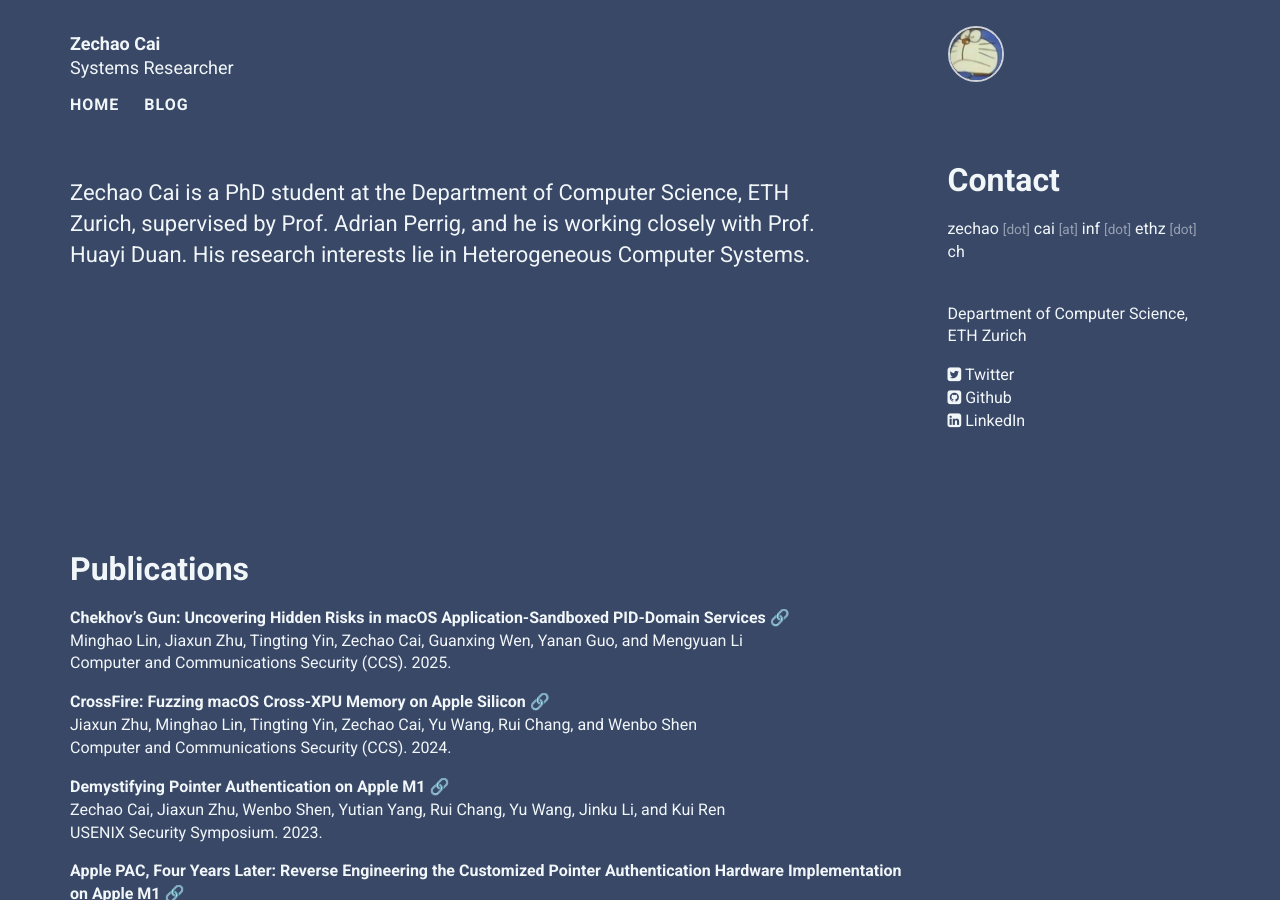
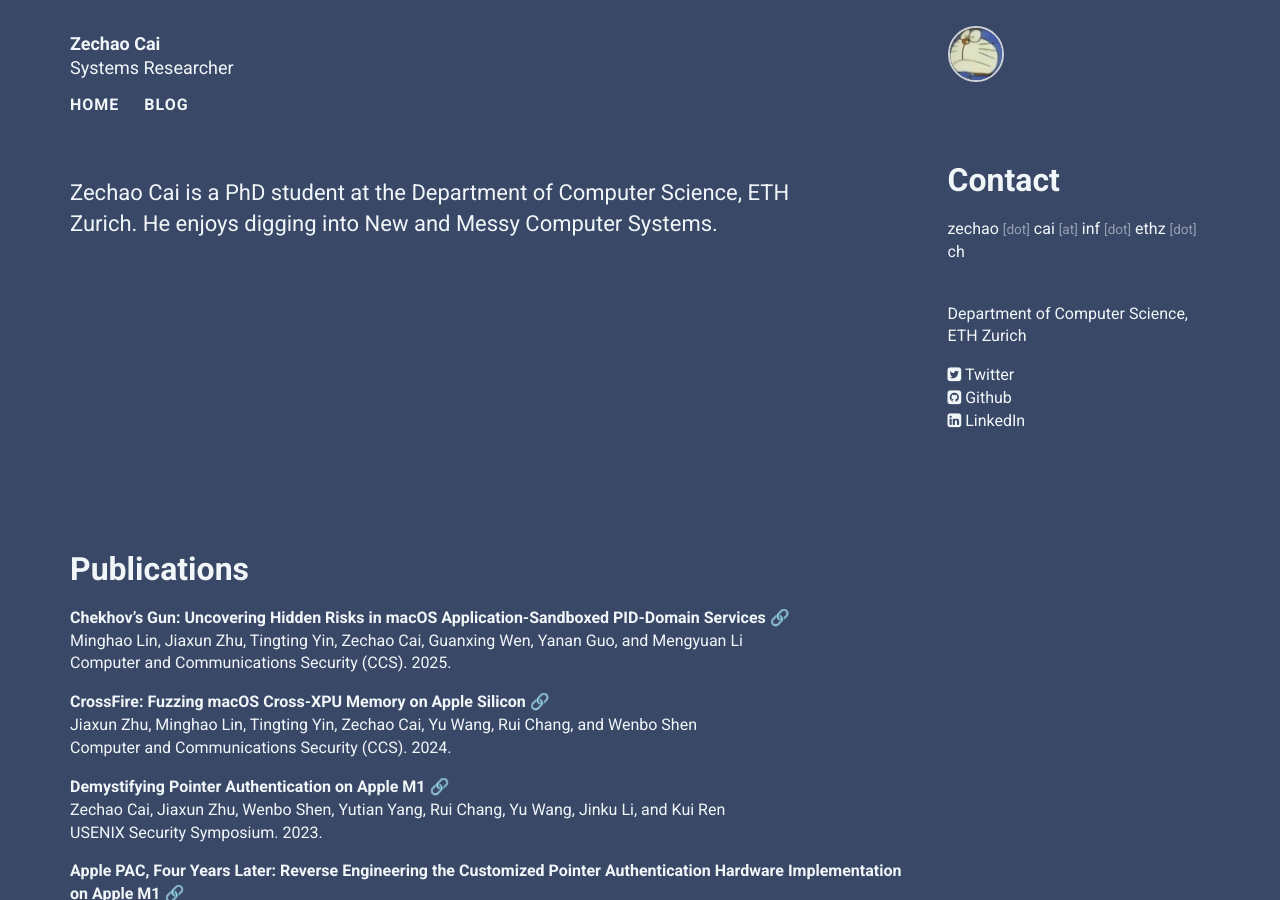
Before and after one commit to zech4o/zech4o.github.io, a Jekyll site: the page built from index.html, in a window 1280 px wide and 900 px high. Built offline with Jekyll 4.4.1, drawn with Linux system fonts in a browser that asks for light colours; nearby versions of some CDN libraries.

Commit message:
update 2025-11-21

```diff
--- a/_data/personal.yml
+++ b/_data/personal.yml
@@ -31,4 +31,4 @@
 intro:
   title:
   body: >
-   Zechao Cai is a PhD student at the Department of Computer Science, ETH Zurich, supervised by Prof. Adrian Perrig, and he is working closely with Prof. Huayi Duan. His research interests lie in Heterogeneous Computer Systems.
+   Zechao Cai is a PhD student at the Department of Computer Science, ETH Zurich. He enjoys digging into New and Messy Computer Systems.
```
